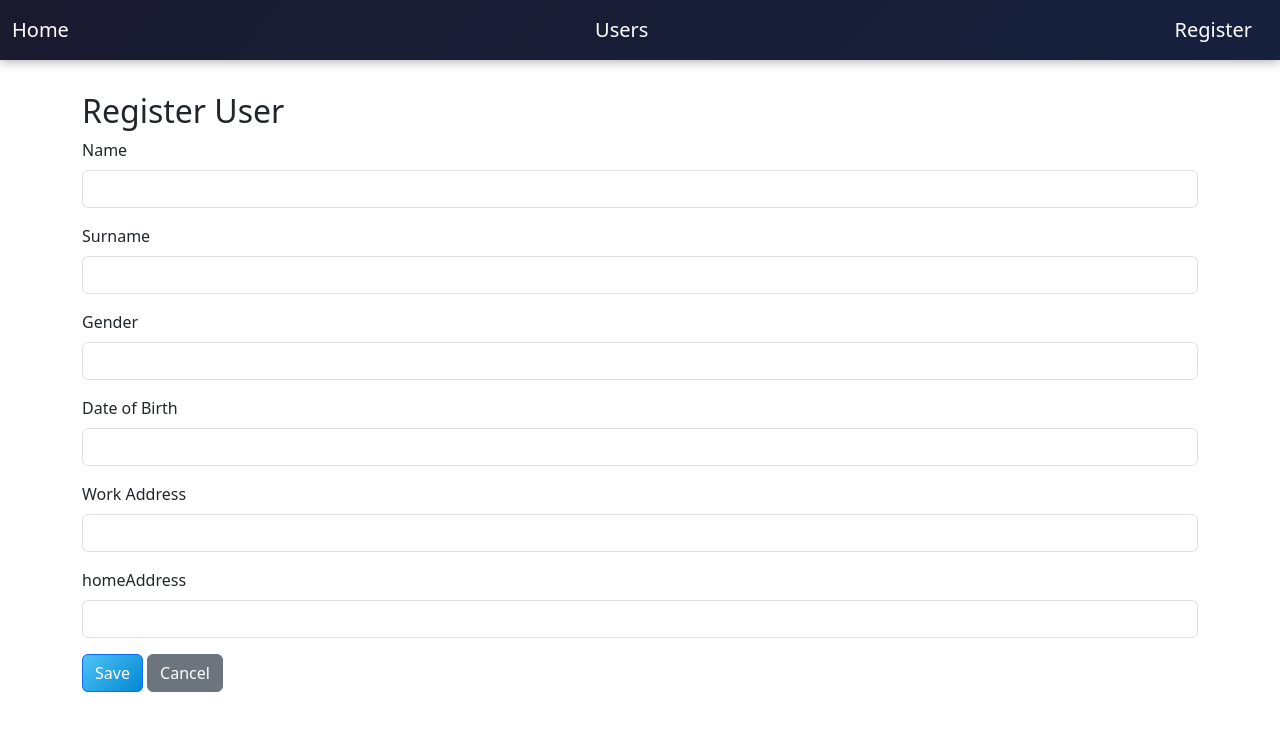
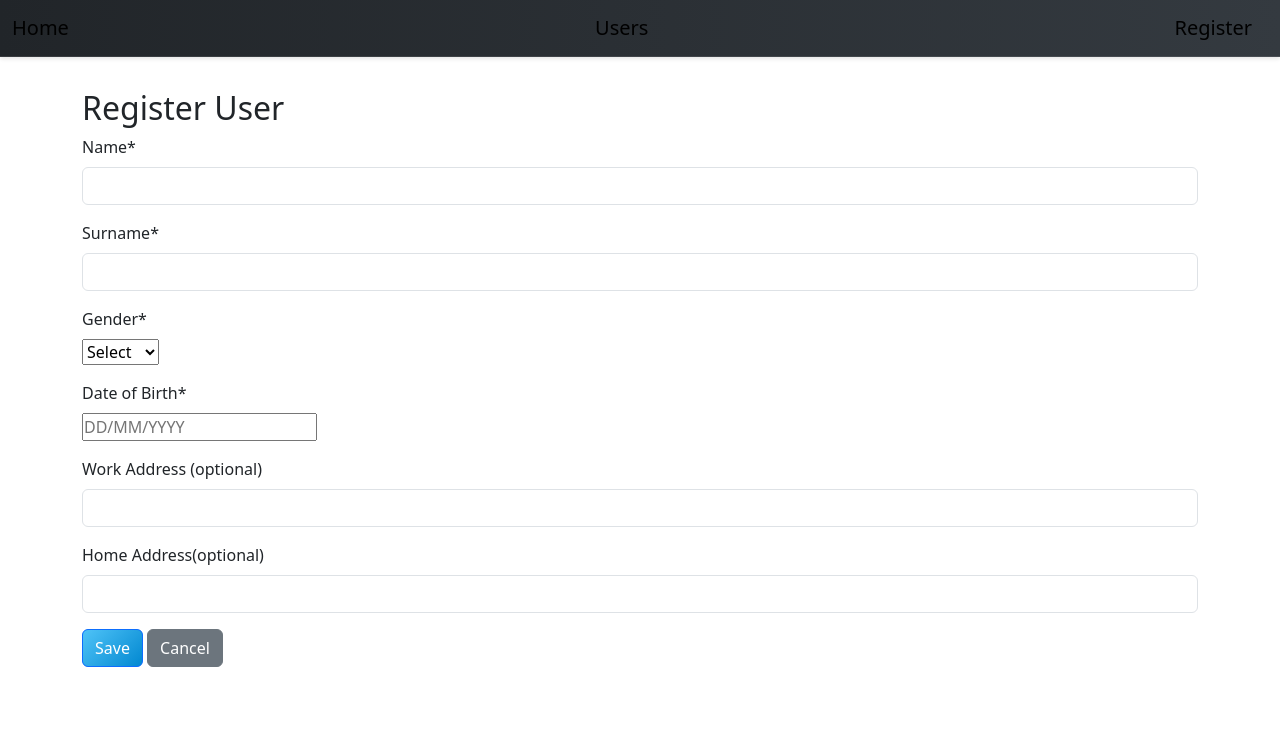
Before and after one commit to kirikosd/users_web, a React (Create React App) app in the folder simpleWebApp/simpleWebApp/frontend/: page /register-user in a window 1280 px wide. Shown: the top 730 px of the page. Built offline with nearby package versions, Linux system fonts and the light colour scheme; no server answers.

Commit message:
Updated the user form to match description

```diff
--- a/simpleWebApp/simpleWebApp/frontend/package.json
+++ b/simpleWebApp/simpleWebApp/frontend/package.json
@@ -9,6 +9,7 @@
     "@testing-library/user-event": "^13.5.0",
     "bootstrap": "^5.3.8",
     "react": "^19.3.0",
+    "react-datepicker": "^9.1.0",
     "react-dom": "^19.3.0",
     "react-router-dom": "^7.18.4",
     "react-scripts": "5.0.1",
--- a/simpleWebApp/simpleWebApp/frontend/src/App.css
+++ b/simpleWebApp/simpleWebApp/frontend/src/App.css
@@ -12,56 +12,21 @@
         }
 
         /* ====== HEADER / NAVBAR ====== */
-        .navbar {
-            background: linear-gradient(135deg, #1a1a2e, #16213e);
-            color: #fff;
-            padding: 0 2rem;
-            display: flex;
-            align-items: center;
-            justify-content: space-between;
-            height: 60px;
-            box-shadow: 0 2px 10px rgba(0,0,0,0.3);
-            position: sticky;
-            top: 0;
-            z-index: 1000;
+        .navbar-custom {
+          background: linear-gradient(90deg, #212529 0%, #343a40 100%);
+          border-bottom: 1px solid rgba(255,255,255,0.1);
+          box-shadow: 0 2px 4px rgba(0,0,0,0.1);
         }
 
-        .navbar .brand {
-            font-size: 1.4rem;
-            font-weight: 700;
-            letter-spacing: 1px;
-            cursor: pointer;
+        .nav-link-custom {
+          color: rgba(255,255,255,0.1);
+          transition: all 0.2s ease-in-out;
+          border-radius: 0.375rem;
         }
 
-        .navbar .brand span {
-            color: #4fc3f7;
-        }
-
-        .nav-links {
-            display: flex;
-            gap: 0.25rem;
-        }
-
-        .nav-links button {
-            background: transparent;
-            color: #ccc;
-            border: none;
-            padding: 0.6rem 1.2rem;
-            font-size: 0.95rem;
-            cursor: pointer;
-            border-radius: 6px;
-            transition: all 0.25s ease;
-        }
-
-        .nav-links button:hover {
-            background: rgba(255,255,255,0.1);
-            color: #fff;
-        }
-
-        .nav-links button.active {
-            background: #4fc3f7;
-            color: #1a1a2e;
-            font-weight: 600;
+        .nav-link-custom:hover {
+          background-color: rgba(255,255,255,0.1);
+          opacity: 1;
         }
 
         /* ====== MAIN CONTAINER ====== */
--- a/simpleWebApp/simpleWebApp/frontend/src/AppNavbar.js
+++ b/simpleWebApp/simpleWebApp/frontend/src/AppNavbar.js
@@ -3,10 +3,10 @@ import {Link} from 'react-router-dom';
 
 function AppNavbar() {
     return(
-        <Navbar color="dark" dark expand="md">
+        <Navbar className="navbar-custom">
             <NavbarBrand tag={Link} to="/">Home</NavbarBrand>
-            <NavbarBrand tag={Link} to="/display-users">Users</NavbarBrand>
-            <NavbarBrand tag={Link} to="/register-user">Register</NavbarBrand>
+            <NavbarBrand className="nav-link-custom" tag={Link} to="/display-users">Users</NavbarBrand>
+            <NavbarBrand className="nav-link-custom" tag={Link} to="/register-user">Register</NavbarBrand>
         </Navbar>
     );
 }
--- a/simpleWebApp/simpleWebApp/frontend/src/UserEdit.js
+++ b/simpleWebApp/simpleWebApp/frontend/src/UserEdit.js
@@ -2,6 +2,10 @@ import { useState, useEffect } from 'react';
 import { Link, useParams, useNavigate } from 'react-router-dom';
 import { Button, Container, Form, FormGroup, Input, Label } from 'reactstrap';
 import AppNavbar from './AppNavbar';
+import './App.css';
+import DatePicker from 'react-datepicker';
+import 'react-datepicker/dist/react-datepicker.css';
+import { format, parseISO } from 'date-fns';
 
 function UserEdit() {
     const {id} = useParams();
@@ -57,6 +61,8 @@ function UserEdit() {
 
             if (!response.ok) {
                 throw new Error(`HTTP ${response.status}: ${await response.text()}`);
+            } else {
+                alert("Successful ")
             }
 
             nav('/display-users');
@@ -75,32 +81,60 @@ function UserEdit() {
                 {title}
                 <Form onSubmit={handleSubmit}>
                     <FormGroup>
-                        <Label for="name">Name</Label>
+                        <Label for="name">Name*</Label>
                         <Input type="text" name="name" id="name" value={item.name || ''}
-                               onChange={handleChange} autoComplete="name"/>
+                               onChange={handleChange} autoComplete="name" required/>
                     </FormGroup>
                     <FormGroup>
-                        <Label for="surname">Surname</Label>
+                        <Label for="surname">Surname*</Label>
                         <Input type="text" name="surname" id="surname" value={item.surname || ''}
-                               onChange={handleChange} autoComplete="surname"/>
+                               onChange={handleChange} autoComplete="surname" required/>
                     </FormGroup>
                     <FormGroup>
-                        <Label for="gender">Gender</Label>
-                        <Input type="text" name="gender" id="gender" value={item.gender || ''}
-                               onChange={handleChange} autoComplete="gender"/>
+                        <Label for="gender">Gender*</Label>
+                        <br></br>
+                        <select
+                          name="gender"
+                          id="gender"
+                          value={item.gender || ''}
+                          onChange={handleChange}
+                          autoComplete="sex"
+                          required
+                        >
+                          <option value="" disabled>Select</option>
+                          <option value="male">Male</option>
+                          <option value="female">Female</option>
+                        </select>
                     </FormGroup>
                     <FormGroup>
-                        <Label for="birthdate">Date of Birth</Label>
-                        <Input type="text" name="birthdate" id="birthdate" value={item.birthdate || ''}
-                               onChange={handleChange} autoComplete="birthdate"/>
+                        <Label for="birthdate">Date of Birth*</Label>
+                        <br></br>
+                        <DatePicker
+                          id="birthdate"
+                          name="birthdate"
+                          selected={item.birthdate ? parseISO(item.birthdate) : null}
+                          onChange={(date) =>
+                            handleChange({
+                              target: { name: 'birthdate', value: date ? format(date, 'yyyy-MM-dd') : '' }
+                            })
+                          }
+                          dateFormat="dd/MM/yyyy"
+                          showYearDropdown
+                          scrollableYearDropdown
+                          yearDropdownItemNumber={100}
+                          maxDate={new Date()}
+                          placeholderText="DD/MM/YYYY"
+                          autoComplete="bday"
+                          required
+                        />
                     </FormGroup>
                     <FormGroup>
-                        <Label for="workAddress">Work Address</Label>
+                        <Label for="workAddress">Work Address (optional)</Label>
                         <Input type="text" name="workAddress" id="workAddress" value={item.workAddress || ''}
                                onChange={handleChange} autoComplete="workAddress"/>
                     </FormGroup>
                     <FormGroup>
-                        <Label for="homeAddress">homeAddress</Label>
+                        <Label for="homeAddress">Home Address(optional)</Label>
                         <Input type="text" name="homeAddress" id="homeAddress" value={item.homeAddress || ''}
                                onChange={handleChange} autoComplete="homeAddress"/>
                     </FormGroup>
```
Also changed, not shown: simpleWebApp/simpleWebApp/frontend/src/UserList.js (+7 -6 lines), 1 other file (tests, documents, lock files or other folders).
